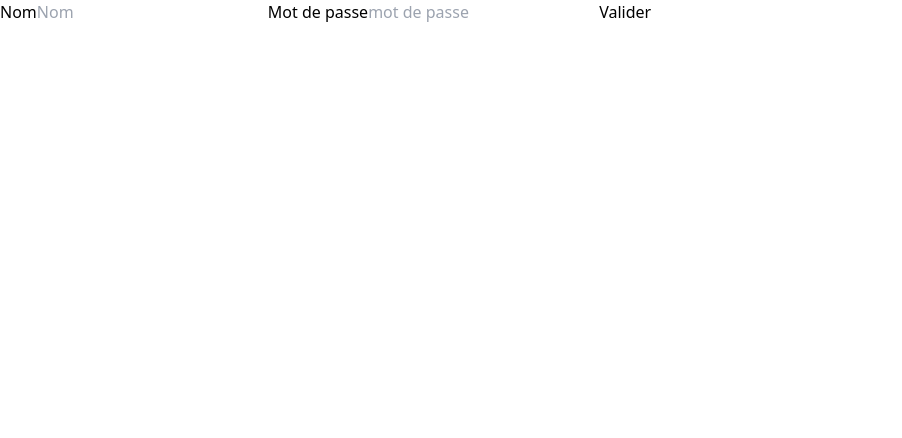
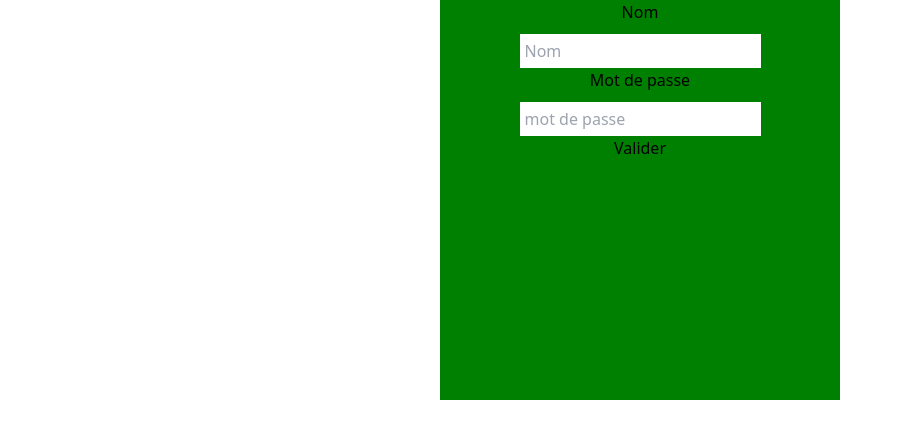
Before and after one commit to OthmaneB-Pro/Form_Challenge, a React (Create React App) app: page / in a window 1280 px wide. Shown: the top 438 px of the page, without its empty margins (0-902 px from the left). Built offline with nearby package versions, Linux system fonts and the light colour scheme.

Commit message:
💄 Login : Add first style

```diff
--- a/src/components/pages/login/LoginPage.tsx
+++ b/src/components/pages/login/LoginPage.tsx
@@ -1,24 +1,25 @@
 import { useState } from "react";
 import { useNavigate } from "react-router-dom";
+import styled from "styled-components";
 
 export default function LoginPage() {
   const [user, setUser] = useState({
     name: "",
     password: "",
   });
-  const navigate = useNavigate()
+  const navigate = useNavigate();
 
   const handleSubmit = (event: React.FormEvent<HTMLFormElement>) => {
-    event.preventDefault()
-    navigate(`/form2/${user.name}`)
-  }
+    event.preventDefault();
+    navigate(`/form2/${user.name}`);
+  };
 
   const handleChange = (event: React.ChangeEvent<HTMLInputElement>) => {
     const { name, value } = event.target;
     setUser((prevUser) => ({ ...prevUser, [name]: value }));
   };
   return (
-    <div>
+    <LoginPageStyled>
       <div className="container">
         <form onSubmit={handleSubmit}>
           <label>Nom</label>
@@ -38,6 +39,28 @@ export default function LoginPage() {
           <button>Valider</button>
         </form>
       </div>
-    </div>
+    </LoginPageStyled>
   );
 }
+
+const LoginPageStyled = styled.div`
+  display: flex;
+  justify-content: center;
+  align-items: center;
+
+  .container {
+    width: 400px;
+    height: 400px;
+    background-color: green;
+  }
+  form {
+    display: flex;
+    flex-direction: column;
+    justify-content: center;
+    align-items: center;
+  }
+  input {
+    padding: 5px;
+    margin-top: 10px;
+  }
+`;
```
